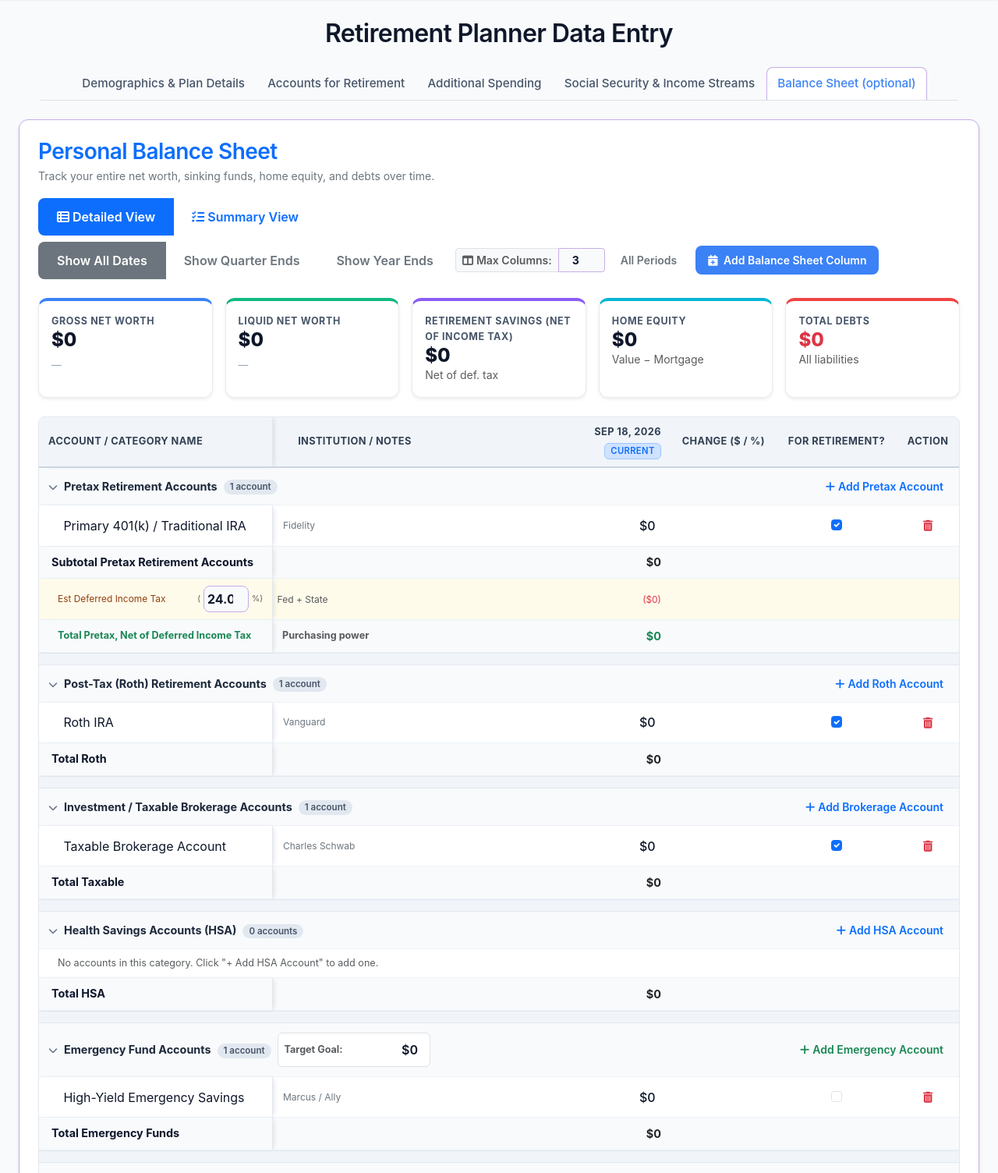
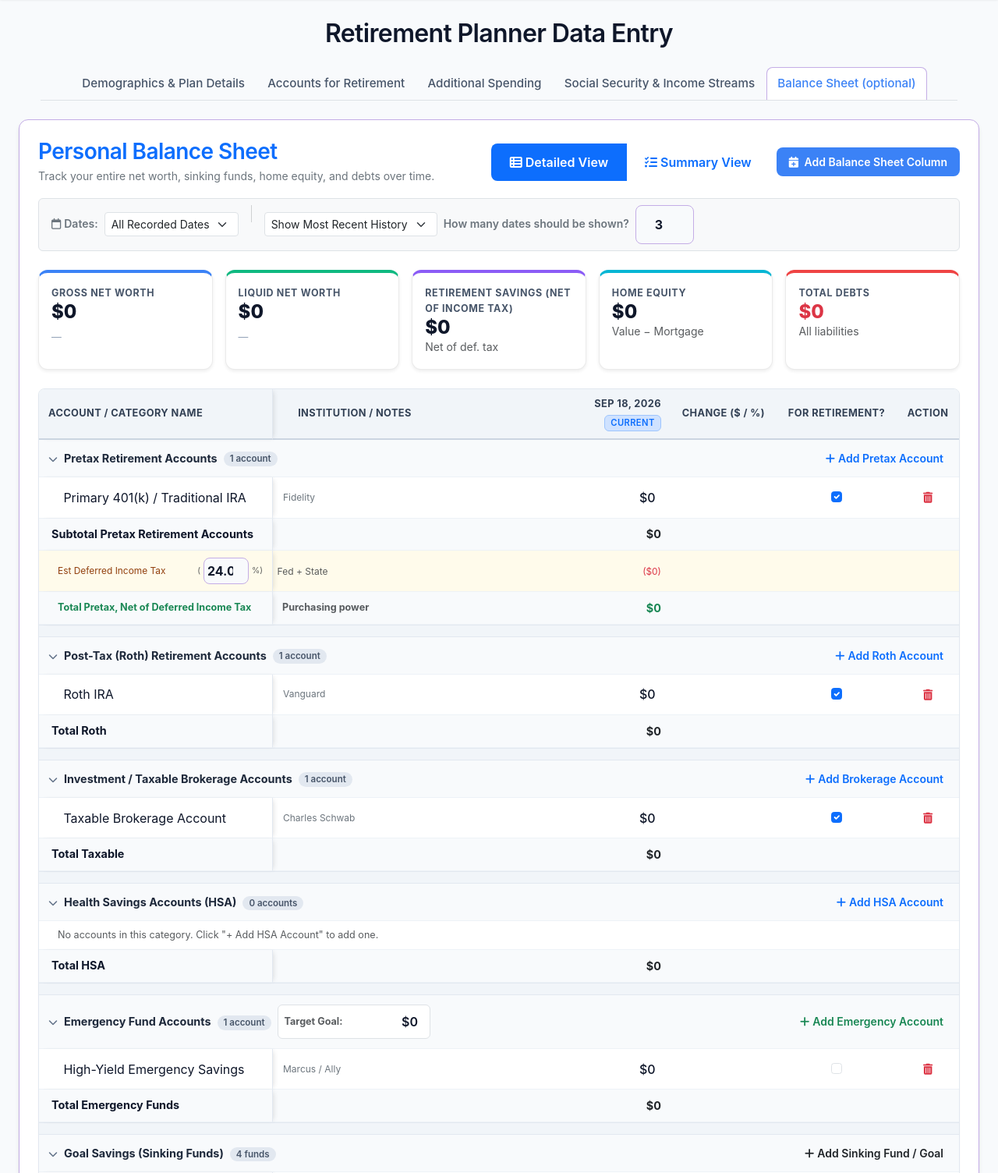
Before and after one commit to jacoxnet/retire, a Django app: page / in a window 1280 px wide, after a click on "Balance Sheet (optional)". Shown: the part 67-1571 px from the top of the page at 78% size. Run offline with Django 5.2, Linux system fonts and the light colour scheme.

Commit message:
Clarify and reorganize buttons on balance sheet

```diff
--- a/templates/enter.html
+++ b/templates/enter.html
@@ -544,7 +544,8 @@
 
                 <!-- Header card with Title and Action Controls -->
                 <div class="card p-4 mb-4">
-                    <div class="d-flex flex-wrap justify-content-between align-items-center gap-3 mb-4">
+                    <!-- Row 1: Title and Main Action Controls -->
+                    <div class="d-flex flex-wrap justify-content-between align-items-center gap-3 mb-3">
                         <div>
                             <h3 class="mb-1 text-primary">Personal Balance Sheet</h3>
                             <p class="text-secondary small mb-0">Track your entire net worth, sinking funds, home equity, and debts over time.</p>
@@ -554,23 +555,45 @@
                                 <button type="button" class="btn btn-outline-primary active" id="btnBsModeDetailed" onclick="setBsViewMode('detailed')"><i class="fa-solid fa-table-list me-1"></i>Detailed View</button>
                                 <button type="button" class="btn btn-outline-primary" id="btnBsModeSummary" onclick="setBsViewMode('summary')"><i class="fa-solid fa-list-check me-1"></i>Summary View</button>
                             </div>
-                            <div class="d-flex flex-wrap align-items-center gap-1" id="bsPeriodViewControls">
-                                <div class="btn-group btn-group-sm" role="group" id="bsFreqFilterBtnGroup" aria-label="Balance sheet column frequency filter">
-                                    <button type="button" class="btn btn-outline-secondary active" id="btnBsFreqAll" onclick="setBsPeriodFrequency('all')" title="Show all recorded dates">Show All Dates</button>
-                                    <button type="button" class="btn btn-outline-secondary" id="btnBsFreqQuarterly" onclick="setBsPeriodFrequency('quarterly')" title="Show snapshot closest in date to March 31, June 30, September 30, and December 31">Show Quarter Ends</button>
-                                    <button type="button" class="btn btn-outline-secondary" id="btnBsFreqYearly" onclick="setBsPeriodFrequency('yearly')" title="Show snapshot closest in date to December 31">Show Year Ends</button>
-                                </div>
-                                <div class="input-group input-group-sm" style="width: auto;">
-                                    <span class="input-group-text bg-light text-muted fw-semibold">
-                                        <i class="fa-solid fa-table-columns me-1"></i> Max Columns:
-                                    </span>
-                                    <input type="number" min="1" max="100" step="1" class="form-control text-center fw-bold" id="bsColLimitInput" style="width: 60px;" value="3" title="Maximum number of latest dated columns to display">
-                                </div>
-                                <button type="button" class="btn btn-sm btn-outline-secondary" id="btnBsAllPeriods" onclick="toggleBsAllPeriods()">All Periods</button>
-                            </div>
                             <button type="button" class="btn btn-primary btn-sm px-3" id="btnAddPeriodSnapshot" onclick="promptAddPeriodSnapshot()">
                                 <i class="fa fa-calendar-plus me-1"></i> Add Balance Sheet Column
                             </button>
+                        </div>
+                    </div>
+
+                    <!-- Row 2: Secondary Toolbar for Column Filtering & Display Scope -->
+                    <div class="d-flex flex-wrap align-items-center justify-content-between gap-3 p-2 px-3 mb-4 rounded bg-light border" id="bsPeriodViewControls">
+                        <div class="d-flex flex-wrap align-items-center gap-3">
+                            <!-- Item 2: Date Frequency Dropdown Selection Box -->
+                            <div class="d-flex align-items-center gap-2">
+                                <label for="bsPeriodFrequencySelect" class="small fw-semibold text-secondary mb-0 text-nowrap">
+                                    <i class="fa-regular fa-calendar me-1"></i>Dates:
+                                </label>
+                                <select class="form-select form-select-sm" id="bsPeriodFrequencySelect" onchange="setBsPeriodFrequency(this.value)" style="width: auto;">
+                                    <option value="all">All Recorded Dates</option>
+                                    <option value="quarterly">Quarter-Ends Only</option>
+                                    <option value="yearly">Year-Ends Only</option>
+                                </select>
+                            </div>
+
+                            <!-- Subtle divider -->
+                            <div class="vr d-none d-sm-block text-muted opacity-25" style="height: 22px;"></div>
+
+                            <!-- Item 1: Column Scope Dropdown & Conditional Count Input -->
+                            <div class="d-flex flex-wrap align-items-center gap-2">
+                                <select class="form-select form-select-sm" id="bsColumnScopeSelect" onchange="setBsPeriodColScope(this.value)" style="width: auto;">
+                                    <option value="all">Show Full History</option>
+                                    <option value="recent">Show Most Recent History</option>
+                                </select>
+
+                                <!-- Conditional prompt & number box (visible if and only if 'Show Most Recent History' is selected) -->
+                                <div id="bsColRecentCountContainer" class="d-flex align-items-center gap-2">
+                                    <label for="bsColLimitInput" class="small fw-semibold text-secondary mb-0 text-nowrap">
+                                        How many dates should be shown?
+                                    </label>
+                                    <input type="number" min="1" max="999" step="1" class="form-control form-control-sm text-center fw-bold" id="bsColLimitInput" style="width: 75px;" value="3" title="Number of dates to show">
+                                </div>
+                            </div>
                         </div>
                     </div>
 
@@ -726,5 +749,5 @@
 
 {% block extra_js %}
 <script src="https://cdn.jsdelivr.net/npm/chart.js@4.4.1/dist/chart.umd.min.js"></script>
-<script src="{% static 'js/enter.js' %}?v=20260910-1"></script>
+<script src="{% static 'js/enter.js' %}?v=20260918-2"></script>
 {% endblock %}
```
Also changed, not shown: static/js/enter.js.
